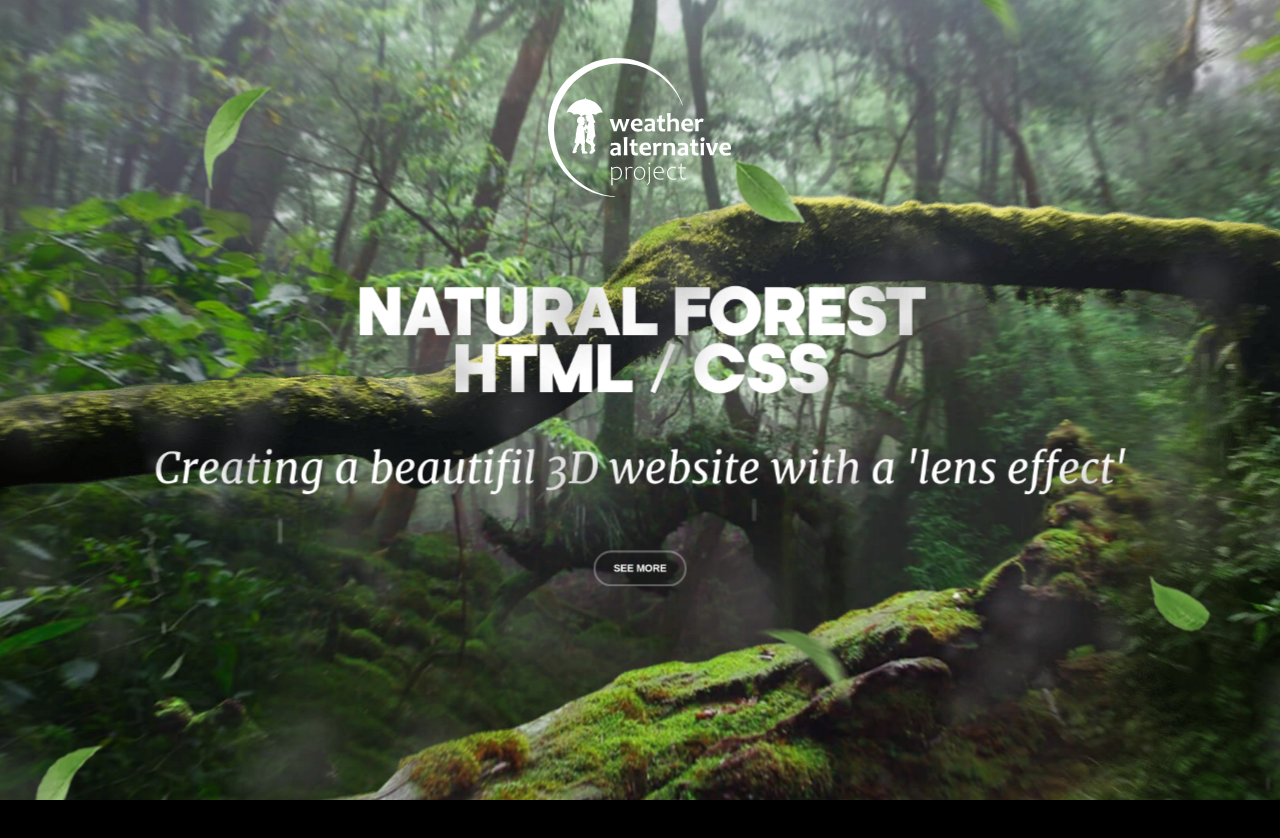
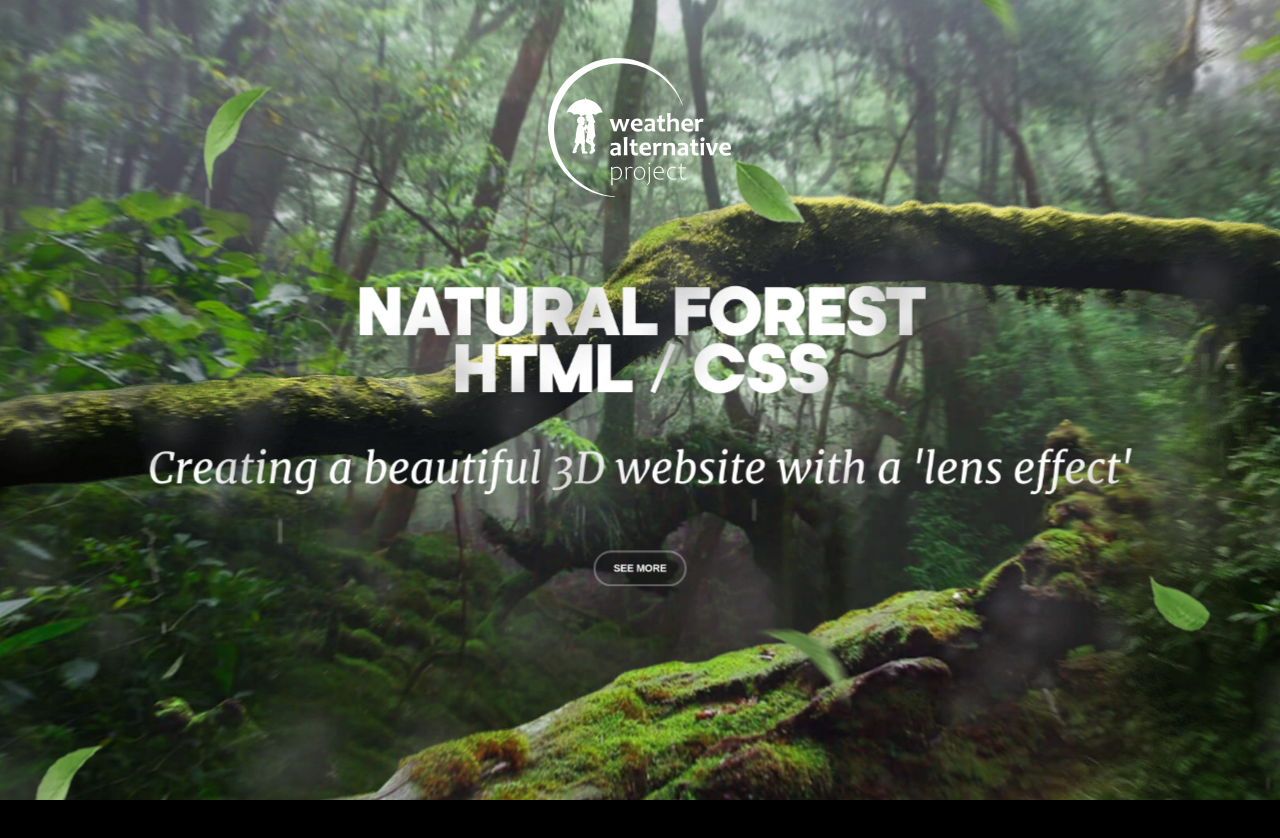
Before and after one commit to anawiduch/WebSite3D, a plain HTML site: page index.html in a window 1280 px wide. Shown: the top 838 px of the page. Drawn offline with Linux system fonts and the light colour scheme.

Commit message:
Update index.html

```diff
--- a/index.html
+++ b/index.html
@@ -20,7 +20,7 @@
             <div class="layers__item layer-3">
                 <div class="hero-content">
                     <h1>Natural Forest <span>HTML / CSS</span></h1>
-                    <div class="hero-content__p">Creating a beautifil 3D website with a 'lens effect'</div>
+                    <div class="hero-content__p">Creating a beautiful 3D website with a 'lens effect'</div>
                     <button class="btn"> See more </button>
                 </div>
             </div>
```
